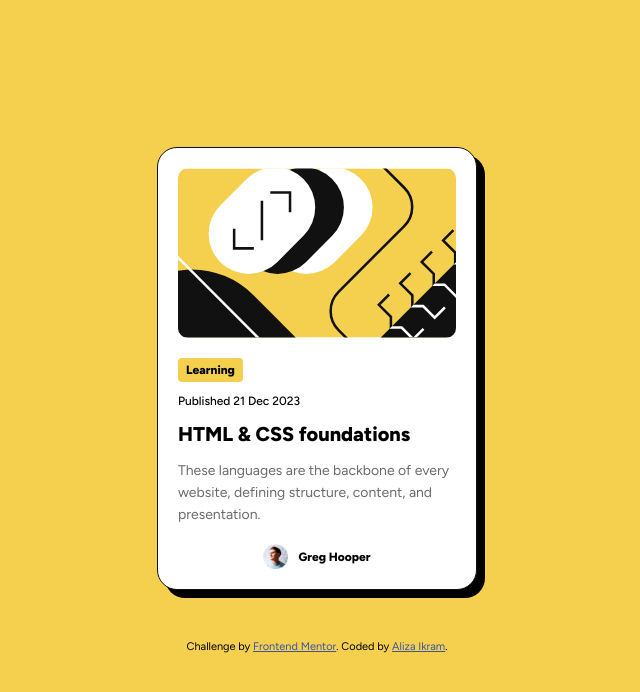
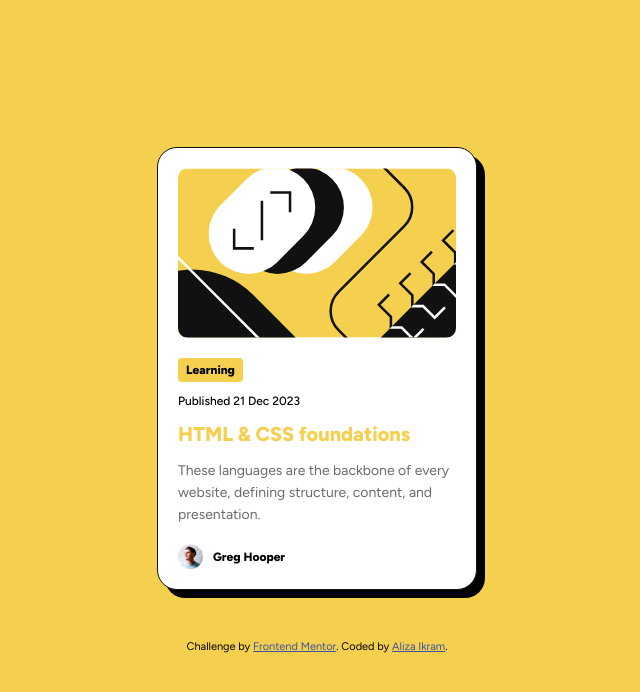
Before and after one commit to AlizaIkram/blog-preview-card-main, a plain HTML site: page index.html in a window 1280 px wide. In both pictures the pointer is over the element "HTML & CSS foundations". Shown: the whole page, without its empty margins (323-963 px from the left). Drawn offline with Linux system fonts and the light colour scheme.

Commit message:
Remove the width:100% only from author and Add hover effect for the card-content h1 tag

```diff
--- a/styles.css
+++ b/styles.css
@@ -63,6 +63,7 @@ body {
     border-radius: 4px;
 }
 
+
 .date {
     font-size: 12px;
     font-weight: 500;
@@ -79,6 +80,10 @@ body {
     margin-bottom: 14px;
 
 }
+.card-content > h1:hover {
+    color: hsl(47, 88%, 63%);
+    cursor: pointer;
+}
 
 .card-content > p {
     font-size: 14px;
@@ -90,7 +95,6 @@ body {
 }
 
 .author {
-    width: 100%;
     display: flex;
     align-items: center;
     justify-content: center;
```
